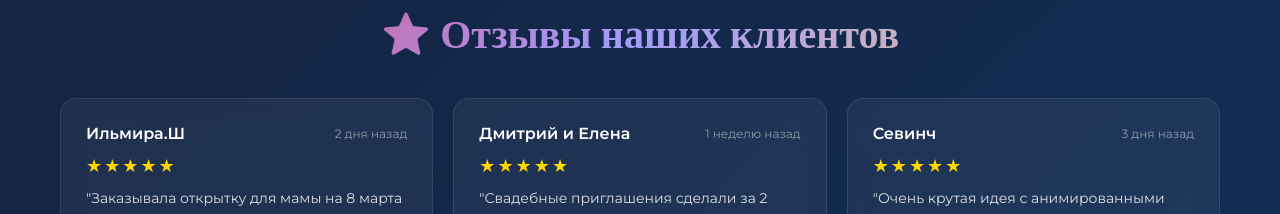
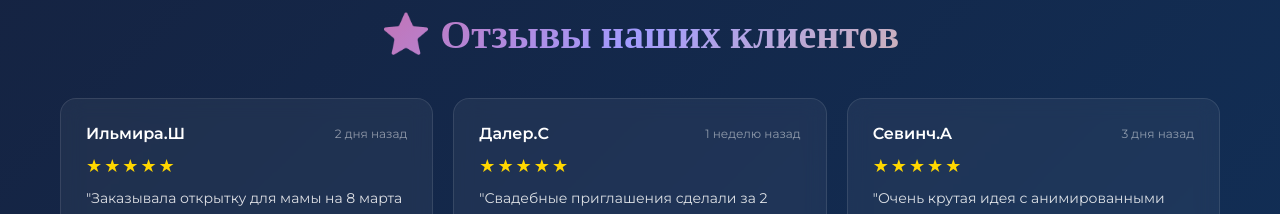
Before and after one commit to dalersilachev49/EliteStudio, a plain HTML site: page index.html in a window 1280 px wide. Shown: the part 3340-3554 px from the top of the page. Drawn offline with nearby package versions, Linux system fonts and the light colour scheme.

Commit message:
Update index.html

```diff
--- a/index.html
+++ b/index.html
@@ -209,7 +209,7 @@
                 </div>
                 <div class="review-card reveal">
                     <div class="review-header">
-                        <span class="review-name">Дмитрий и Елена</span>
+                        <span class="review-name">Далер.С</span>
                         <span class="review-date">1 неделю назад</span>
                     </div>
                     <div class="review-stars">★★★★★</div>
@@ -217,7 +217,7 @@
                 </div>
                 <div class="review-card reveal">
                     <div class="review-header">
-                        <span class="review-name">Севинч</span>
+                        <span class="review-name">Севинч.A</span>
                         <span class="review-date">3 дня назад</span>
                     </div>
                     <div class="review-stars">★★★★★</div>
```
